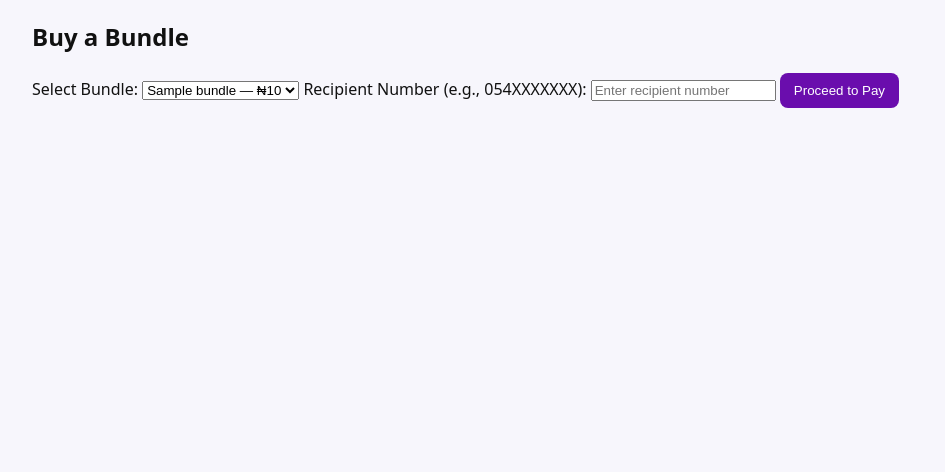
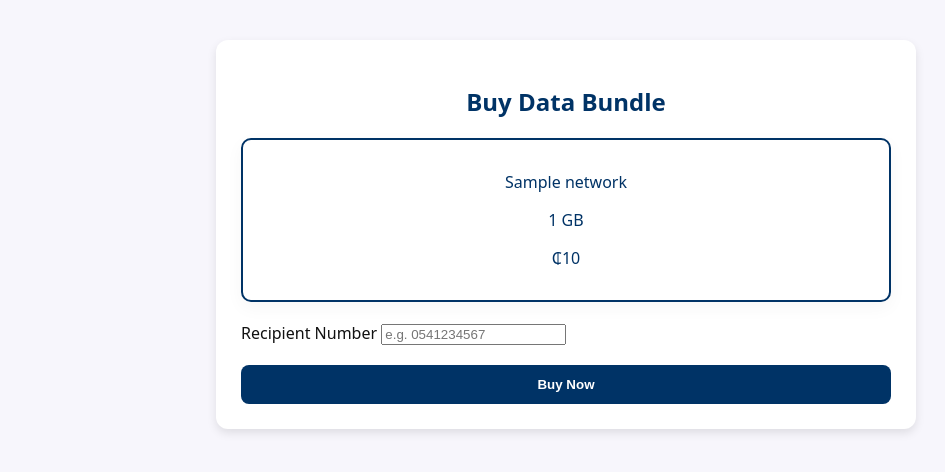
Before and after one commit to Oxbee59/richdatabundle, a Django app: template core/templates/core/buy_bundle.html in a window 1280 px wide. Shown: the part 117-589 px from the top of the page, without its empty margins (74-1019 px from the left). Run offline with Django 5.2, Linux system fonts and the light colour scheme; the template is opened without the code that fills it: most values are stand-ins (such as "Sample title", 1, 10 or a date in 2020).

Commit message:
Updated Buy Bundle page with card layout and static style fix

```diff
--- a/core/templates/core/buy_bundle.html
+++ b/core/templates/core/buy_bundle.html
@@ -1,20 +1,95 @@
-{% extends "core/base.html" %}
+{% extends 'base.html' %}
+{% load static %}
+
 {% block content %}
-<div class="container">
-    <h2>Buy a Bundle</h2>
-    <form method="post">
-        {% csrf_token %}
-        <label for="bundle_id">Select Bundle:</label>
-        <select name="bundle_id" required>
-            {% for b in bundles %}
-                <option value="{{ b.id }}">{{ b.name }} — ₦{{ b.price }}</option>
-            {% endfor %}
-        </select>
+<div class="buy-bundle-container">
+  <h2 class="title">Buy Data Bundle</h2>
 
-        <label for="recipient">Recipient Number (e.g., 054XXXXXXX):</label>
-        <input type="text" name="recipient" placeholder="Enter recipient number" required>
+  <form method="POST" action="{% url 'buy_bundle' %}" class="bundle-form">
+    {% csrf_token %}
 
-        <button type="submit" class="btn">Proceed to Pay</button>
-    </form>
+    <div class="bundle-list">
+      {% for bundle in bundles %}
+      <label class="bundle-card">
+        <input type="radio" name="bundle_id" value="{{ bundle.id }}" required>
+        <div class="bundle-details">
+          <p class="network">{{ bundle.network }}</p>
+          <p class="size">{{ bundle.size }} GB</p>
+          <p class="price">₵{{ bundle.price }}</p>
+        </div>
+      </label>
+      {% endfor %}
+    </div>
+
+    <div class="recipient-section">
+      <label for="recipient">Recipient Number</label>
+      <input type="text" name="recipient" id="recipient" placeholder="e.g. 0541234567" required>
+    </div>
+
+    <button type="submit" class="buy-btn">Buy Now</button>
+  </form>
 </div>
+
+<style>
+.buy-bundle-container {
+  max-width: 700px;
+  margin: 40px auto;
+  padding: 25px;
+  background: #ffffff;
+  border-radius: 12px;
+  box-shadow: 0 4px 10px rgba(0,0,0,0.1);
+}
+
+.title {
+  text-align: center;
+  margin-bottom: 20px;
+  color: #003366;
+}
+
+.bundle-list {
+  display: grid;
+  grid-template-columns: repeat(auto-fit, minmax(150px, 1fr));
+  gap: 15px;
+  margin-bottom: 20px;
+}
+
+.bundle-card {
+  border: 2px solid #003366;
+  border-radius: 10px;
+  padding: 15px;
+  cursor: pointer;
+  transition: all 0.3s;
+  text-align: center;
+  color: #003366;
+}
+
+.bundle-card:hover {
+  background: #003366;
+  color: #fff;
+}
+
+.bundle-card input {
+  display: none;
+}
+
+.recipient-section {
+  margin-bottom: 20px;
+}
+
+.buy-btn {
+  width: 100%;
+  padding: 12px;
+  background-color: #003366;
+  color: white;
+  font-weight: bold;
+  border: none;
+  border-radius: 8px;
+  cursor: pointer;
+  transition: 0.3s;
+}
+
+.buy-btn:hover {
+  background-color: #0055a5;
+}
+</style>
 {% endblock %}
```
